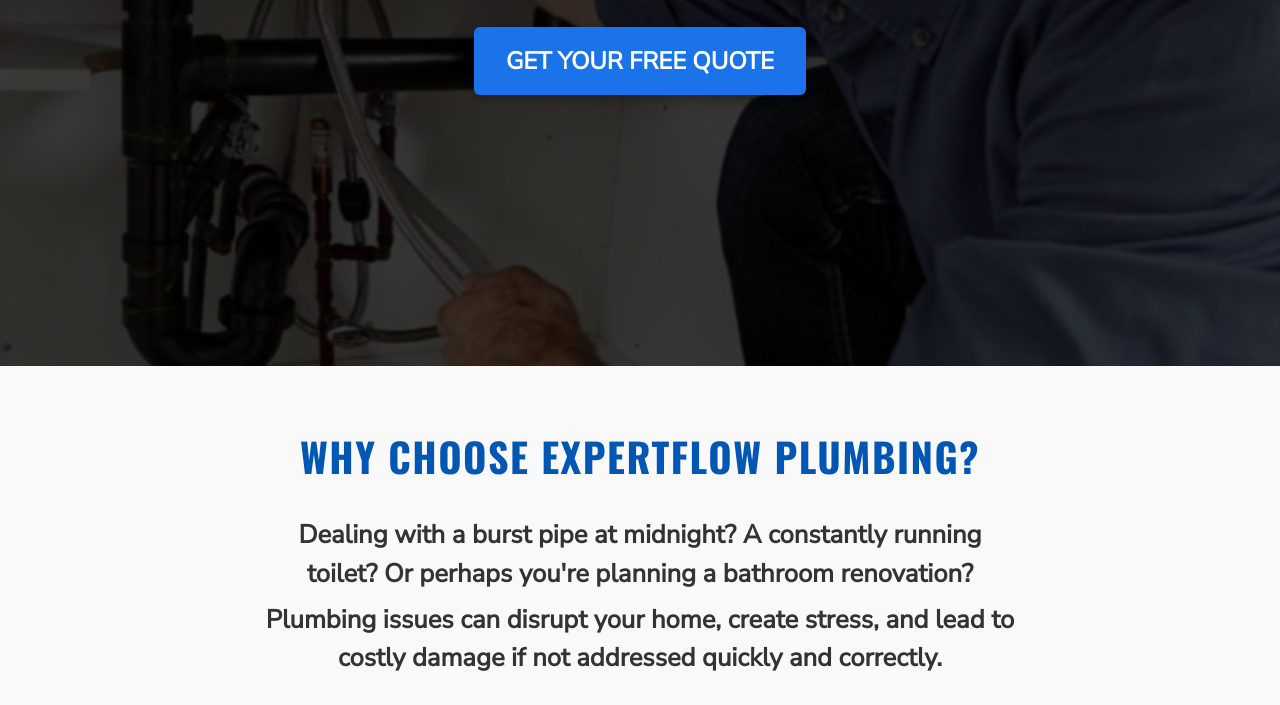
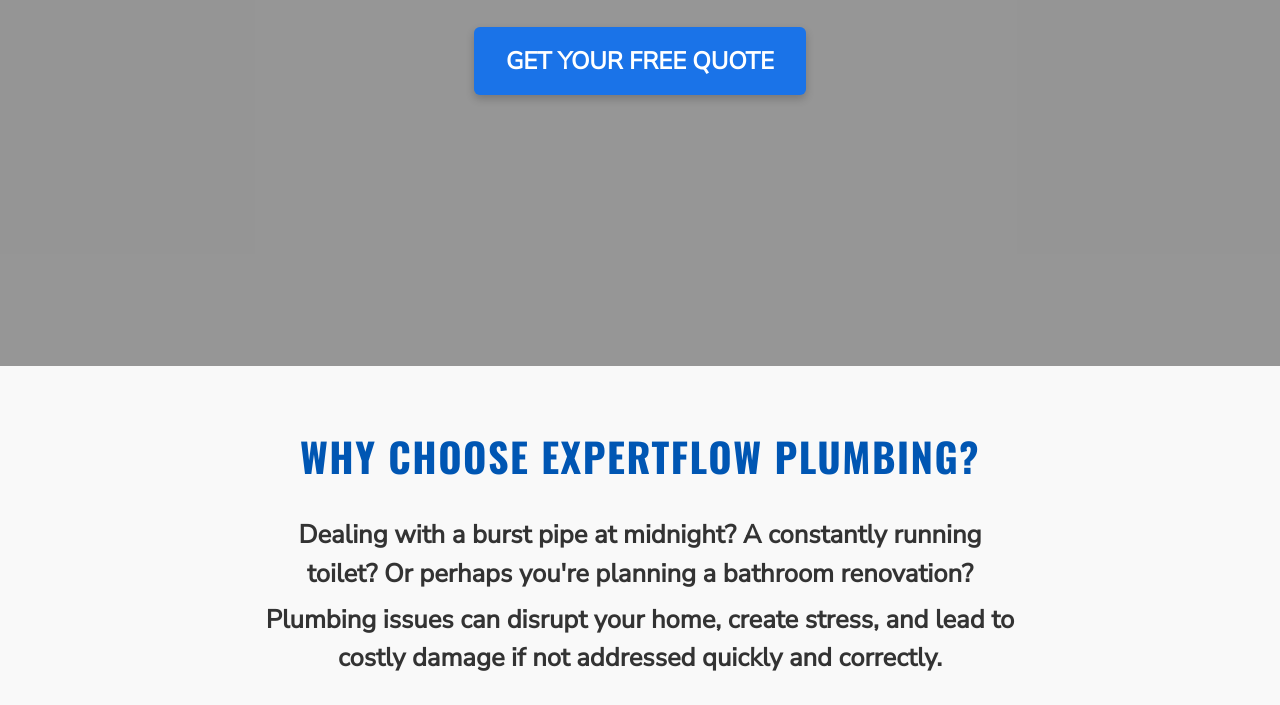
Before and after one commit to mmp03patane/PLUMBING, a plain HTML site: page index.html in a window 1280 px wide. Shown: the part 509-1214 px from the top of the page. Drawn offline with nearby package versions, Linux system fonts and the light colour scheme.

Commit message:
Update index.html

```diff
--- a/index.html
+++ b/index.html
@@ -125,7 +125,7 @@
 
         /* Hero Section */
         .hero {
-            background-image: url('https://github.com/mmp03patane/PLUMBING/blob/main/Plumbing.JPG?raw=true');
+            background-image:
             background-size: cover;
             background-position: center;
             height: 100vh;
```
